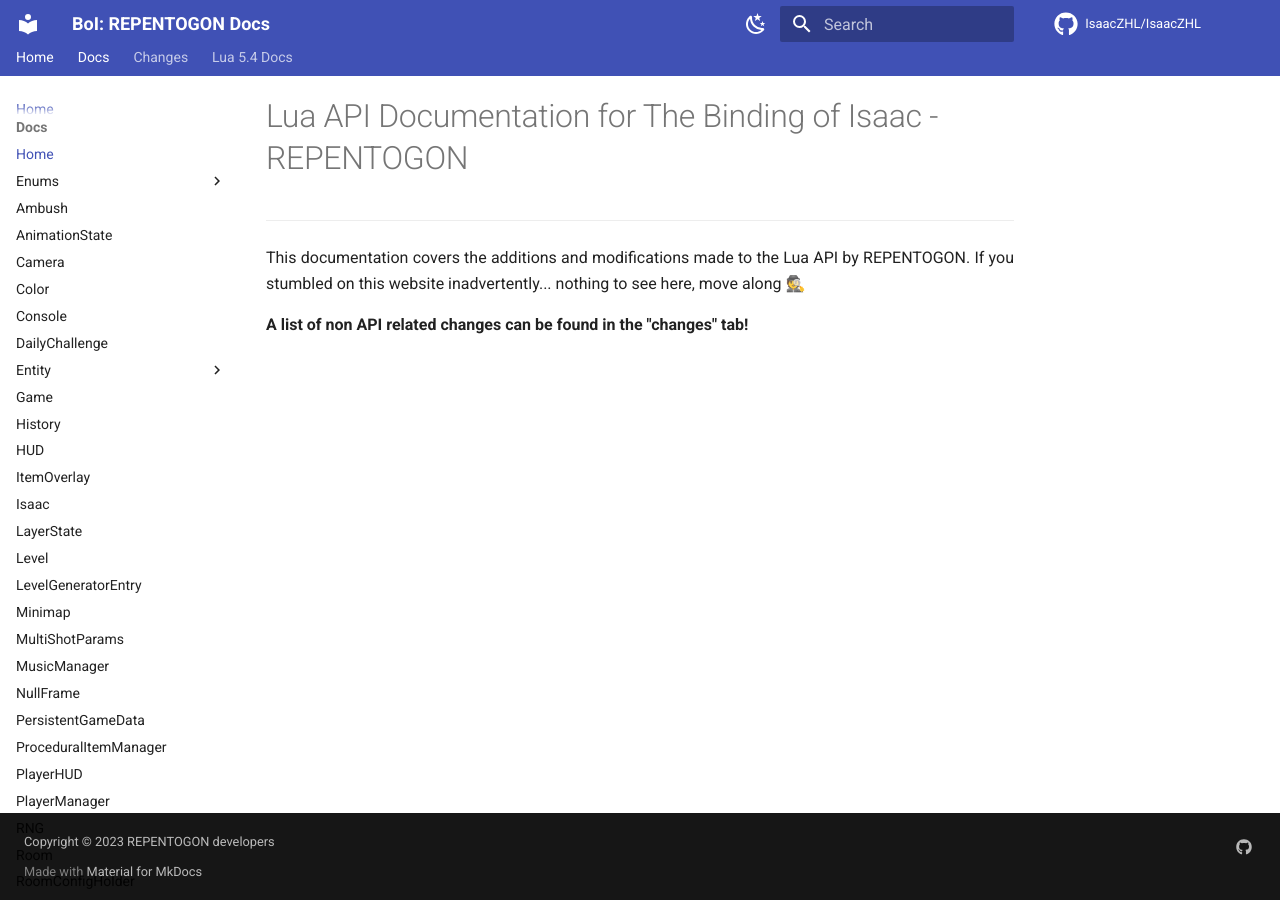
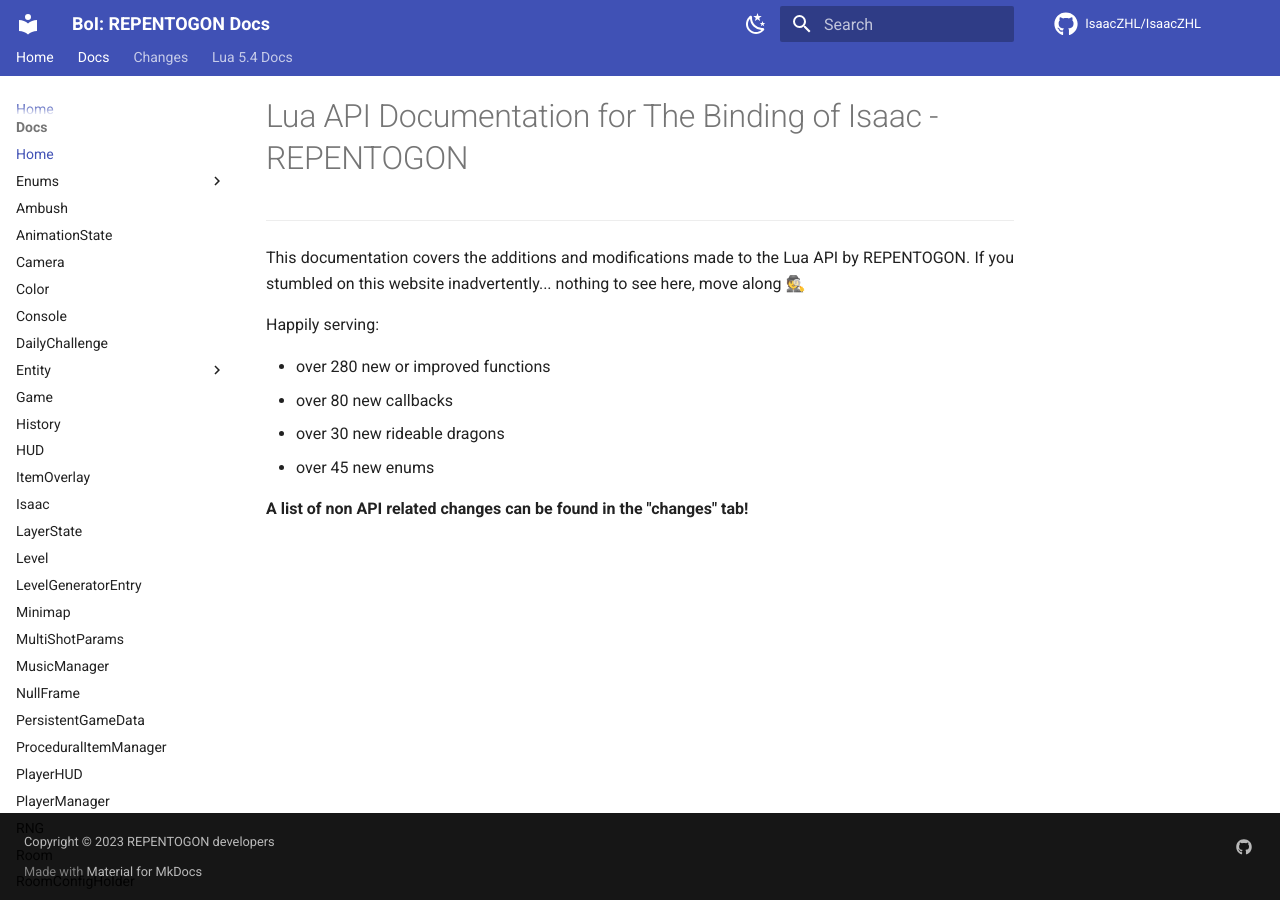
Before and after one commit to TeamREPENTOGON/REPENTOGON, an MkDocs documentation site: the page built from documentation/docs/index.md, in a window 1280 px wide. Built offline with MkDocs 1.6.1 and Material for MkDocs 9.7.7, drawn with Linux system fonts in a browser that asks for light colours; comment, search, counter and statistics services are not loaded; the version menu is left out.

Commit message:
small stats overview on docs landing page

```diff
--- a/documentation/docs/index.md
+++ b/documentation/docs/index.md
@@ -7,4 +7,11 @@
 
 This documentation covers the additions and modifications made to the Lua API by REPENTOGON. If you stumbled on this website inadvertently... nothing to see here, move along 🕵️
 
+Happily serving:
+
+- over 280 new or improved functions
+- over 80 new callbacks
+- over 30 new rideable dragons
+- over 45 new enums
+
 **A list of non API related changes can be found in the "changes" tab!**
```
